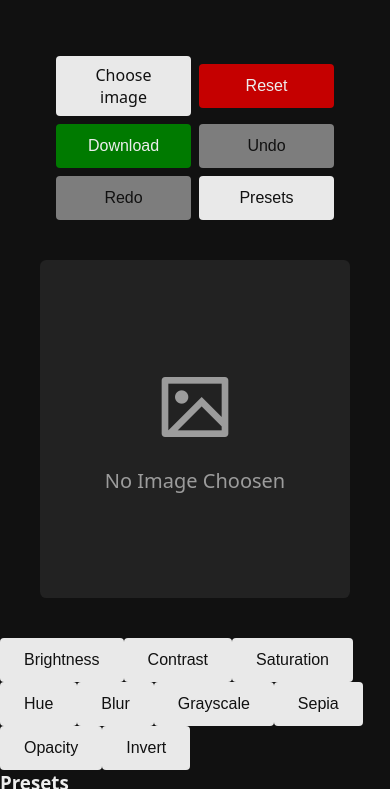
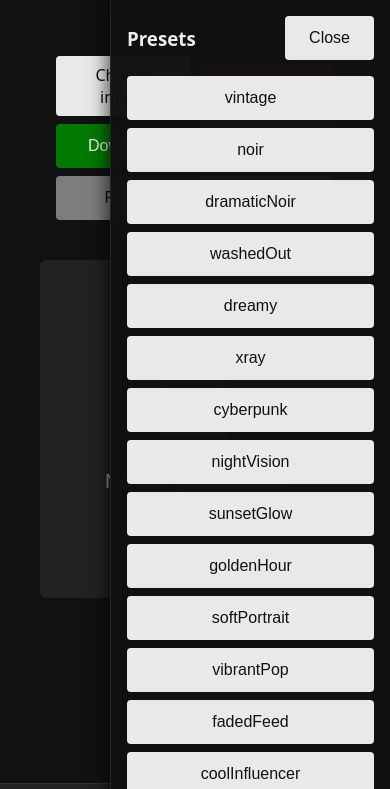
Before and after one commit to Atirath-Pal/Image-Editor-2, a plain HTML site: page index.html in a window 390 px wide. Both pictures are taken after a click on the button "Presets". Shown: the top 789 px of the page. Drawn offline with nearby package versions, Linux system fonts and the light colour scheme.

Commit message:
Refactor and enhance CSS styles for layout

```diff
--- a/style.css
+++ b/style.css
@@ -165,42 +165,41 @@
     display: none;
 }
 
-.mobile-nav{
+/* Bottom swipeable filter bar */
+.mobile-filter-bar{
     position: fixed;
     left: 0;
     right: 0;
     bottom: 0;
-    padding: var(--padding-small) var(--padding-medium);
+    padding: var(--padding-small) 0;
     background-color: var(--bg-secondary-color);
-    display: flex;
-    gap: var(--gutter-small);
+    border-top: 1px solid rgba(255,255,255,0.08);
     border-top: 1px solid rgba(255,255,255,0.08);
     z-index: 30;
 }
 
-.mobile-nav-btn{
-    flex: 1;
+.mobile-filter-track{
+    display: inline-flex;
+    gap: var(--gutter-small);
+    padding: 0 var(--padding-medium);
+    overflow-x: auto;
+    white-space: nowrap;
+    width: 100%;
+    scroll-snap-type: x mandatory;
 }
 
-.mobile-panels{
-    position: fixed;
-    left: 0;
-    right: 0;
-    bottom: calc(3.5rem + env(safe-area-inset-bottom));
-    padding: var(--padding-medium);
-    background-color: rgba(17,17,17,0.96);
-    z-index: 25;
-    max-height: 40vh;
-    overflow-y: auto;
-    display: none;
+.mobile-filter-track::-webkit-scrollbar{
+    height: 0;
 }
 
-.mobile-panel{
-    display: none;
+.mobile-filter-btn{
+    flex: 0 0 auto;
+    scroll-snap-align: start;
 }
 
-.mobile-panel.active{
-    display: block;
+.mobile-filter-btn.active{
+    background-color: var(--text-secondary-color);
+    color: var(--text-active-color);
 }
 
 .mobile-slider-overlay{
@@ -238,12 +237,50 @@
     gap: var(--gutter-small);
 }
 
-.mobile-filter-btn{
-    flex: 1 1 45%;
+/* Action buttons reuse generic .btn layout */
+
+/* Presets drawer */
+.presets-toggle{
+    padding-inline: var(--padding-medium);
 }
 
-.mobile-action-btn{
-    flex: 1 1 45%;
+.presets-drawer{
+    position: fixed;
+    top: 0;
+    right: 0;
+    bottom: 0;
+    width: min(280px, 75vw);
+    background-color: rgba(17,17,17,0.98);
+    border-left: 1px solid rgba(255,255,255,0.08);
+    box-shadow: -4px 0 16px rgba(0,0,0,0.6);
+    transform: translateX(100%);
+    transition: transform 0.25s ease-out;
+    z-index: 35;
+    display: flex;
+    flex-direction: column;
+    padding: var(--padding-medium);
+    gap: var(--gutter-medium);
+}
+
+.presets-drawer.open{
+    transform: translateX(0);
+}
+
+.presets-drawer-header{
+    display: flex;
+    justify-content: space-between;
+    align-items: center;
+}
+
+.presets-drawer-body{
+    flex: 1;
+    overflow-y: auto;
+}
+
+.presets-drawer-body .mobile-presets{
+    display: flex;
+    flex-direction: column;
+    gap: var(--gutter-small);
 }
 
 /* Responsive layout (keeps desktop the same) */
@@ -282,16 +319,12 @@
         max-height: 60vh;
     }
 
-    /* Reserve space for nav at bottom */
+    /* Reserve space for bottom filter bar */
     main{
         padding-bottom: 6rem;
     }
 
     .mobile-ui{
-        display: block;
-    }
-
-    .mobile-panels{
         display: block;
     }
 }
```
